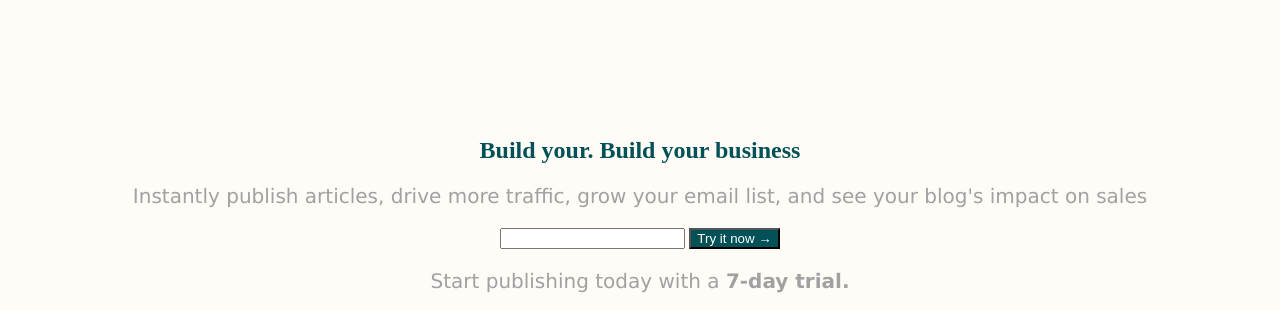
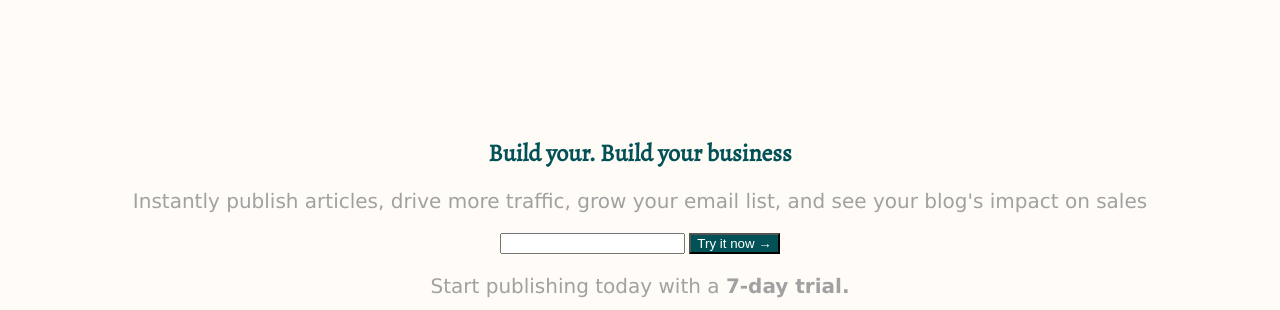
Before and after one commit to d0miep/santander-front-2022, a plain HTML site: page index.html in a window 1280 px wide. Shown: the part 133-443 px from the top of the page. Drawn offline with nearby package versions, Linux system fonts and the light colour scheme.

Commit message:
Clase 14-06-2022

```diff
--- a/index.html
+++ b/index.html
@@ -12,6 +12,9 @@
     }
   </style> -->
   <link rel="stylesheet" href="style.css">
+  <link rel="preconnect" href="https://fonts.googleapis.com">
+  <link rel="preconnect" href="https://fonts.gstatic.com" crossorigin>
+  <link href="https://fonts.googleapis.com/css2?family=Alegreya&display=swap" rel="stylesheet">
 </head>
 
 <body>
--- a/style.css
+++ b/style.css
@@ -5,6 +5,7 @@ body {
   h1 {
     color: #025157;
     text-align: center;
+    font-family: 'Alegreya', serif;
   }
 
   p {
```
